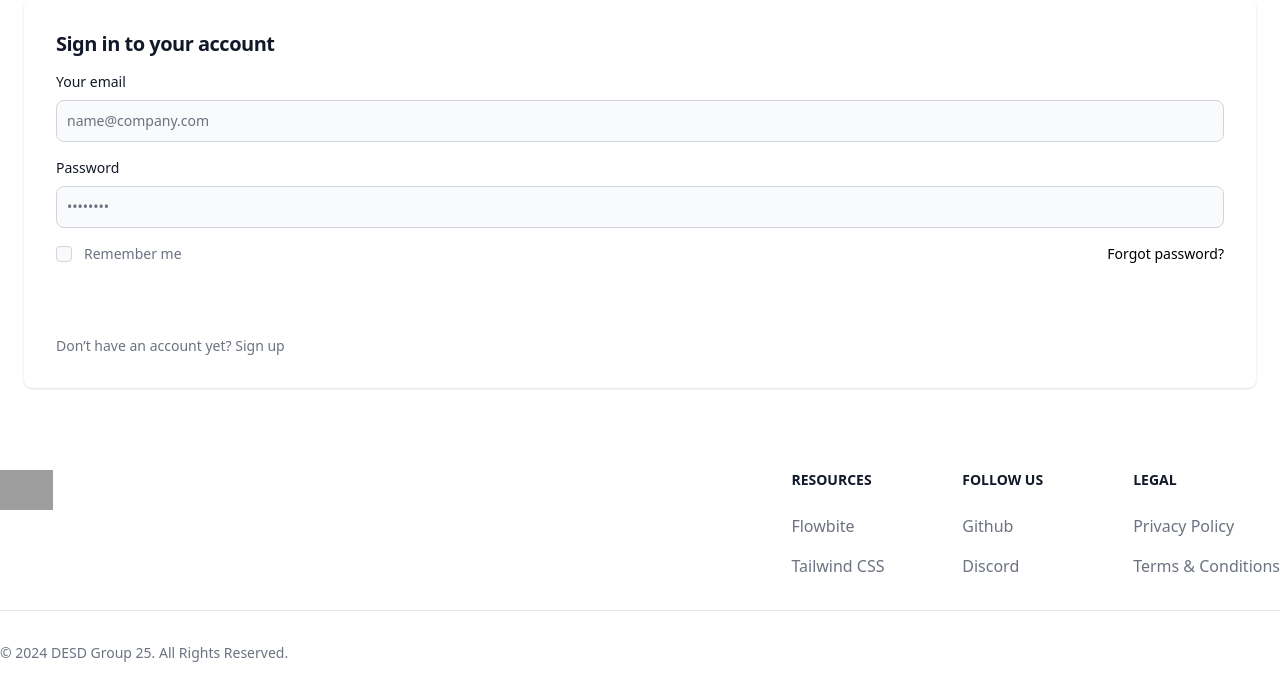
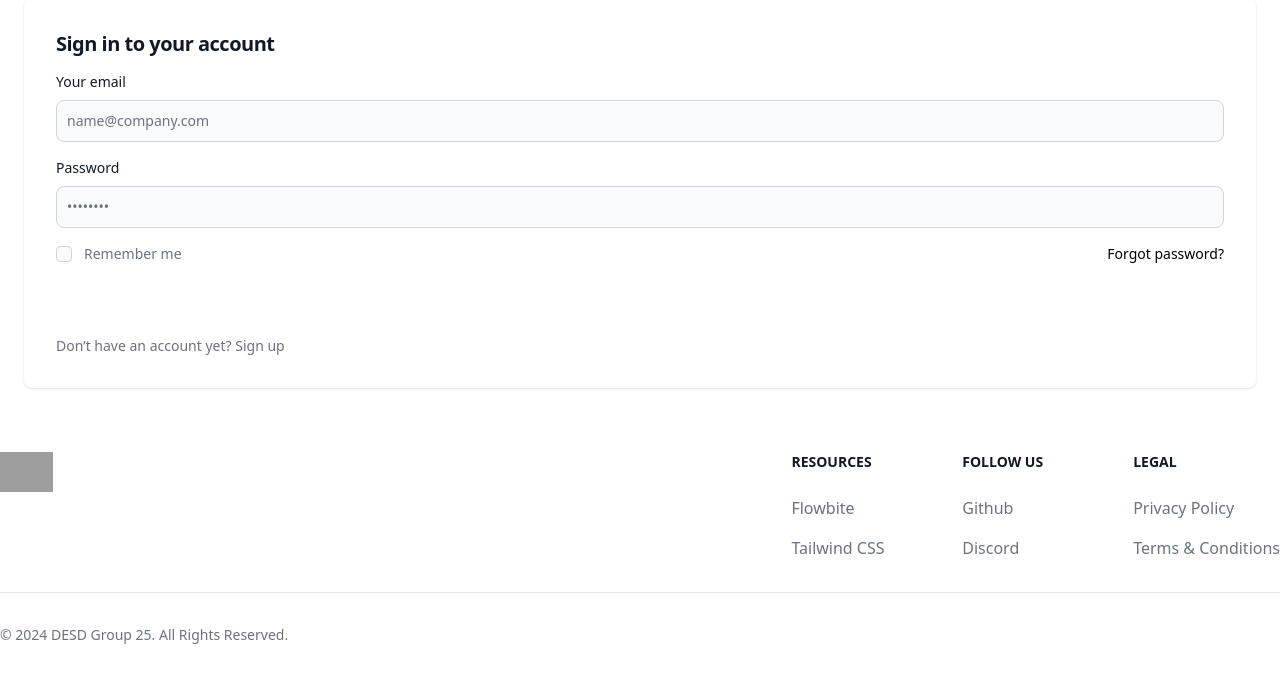
Before and after one commit to brdywltn/ML-A-A-S, a Django app: page /login/ in a window 1280 px wide. Shown: the part 113-800 px from the top of the page. Run offline with Django 5.2, Linux system fonts and the light colour scheme; some libraries are stand-ins or nearby versions; grey boxes are pictures that could not be loaded.

Commit message:
Change layout

```diff
--- a/myproject/myapp/templates/_base.html
+++ b/myproject/myapp/templates/_base.html
@@ -12,7 +12,7 @@
   </head>
 
   <body>
-    <nav class="bg-white border-gray-200 dark:bg-gray-900">
+    <nav class=" border-gray-200 dark:bg-gray-900">
       <div
         class="max-w-screen-xl flex flex-wrap items-center justify-between mx-auto p-4"
       >
@@ -90,12 +90,10 @@
     </nav>
     <div class="container mx-auto mt-6">
       {% block content %} {% endblock content %}
+
     </div>
-    <script src="https://cdnjs.cloudflare.com/ajax/libs/flowbite/2.3.0/flowbite.min.js"></script>
-
-</body>
-
-<footer class="bg-white dark:bg-gray-900 fixed bottom-0 w-full">
+    <!-- <footer class="bg-white dark:bg-gray-900 fixed bottom-0 w-full"> -->
+    <footer class="bg- dark:bg-gray-900 bottom-0 w-full mt-6">
       <div class="mx-auto w-full max-w-screen-xl py-6 lg:py-8">
           <div class="md:flex md:justify-between">
             <div class="mb-2 md:mb-0">
@@ -170,5 +168,7 @@
         </div>
       </div>
     </footer>
+    <script src="https://cdnjs.cloudflare.com/ajax/libs/flowbite/2.3.0/flowbite.min.js"></script>
 
+  </body>
 </html>
--- a/myproject/myapp/templates/login.html
+++ b/myproject/myapp/templates/login.html
@@ -1,7 +1,7 @@
 {% extends "_base.html"%}{% block content %}
 <section class="my-10">
     <div class="flex flex-col items-center justify-center px-6 py-8 mx-auto md:h-screen lg:py-0">
-        <div class="w-full bg-white rounded-lg shadow dark:border md:mt-0 sm:max-w-md xl:p-0 dark:bg-gray-800 dark:border-gray-700">
+        <div class="w-full bg-white rounded-lg shadow dark:border md:mt-0 sm:max-w-md lg:w-50 xl:p-0 dark:bg-gray-800 dark:border-gray-700">
             <div class="p-6 space-y-4 md:space-y-6 sm:p-8">
                 <h1 class="text-xl font-bold leading-tight tracking-tight text-gray-900 md:text-2xl dark:text-white">
                     Sign in to your account
```
Lines whose indentation alone changed are shown as unchanged.
